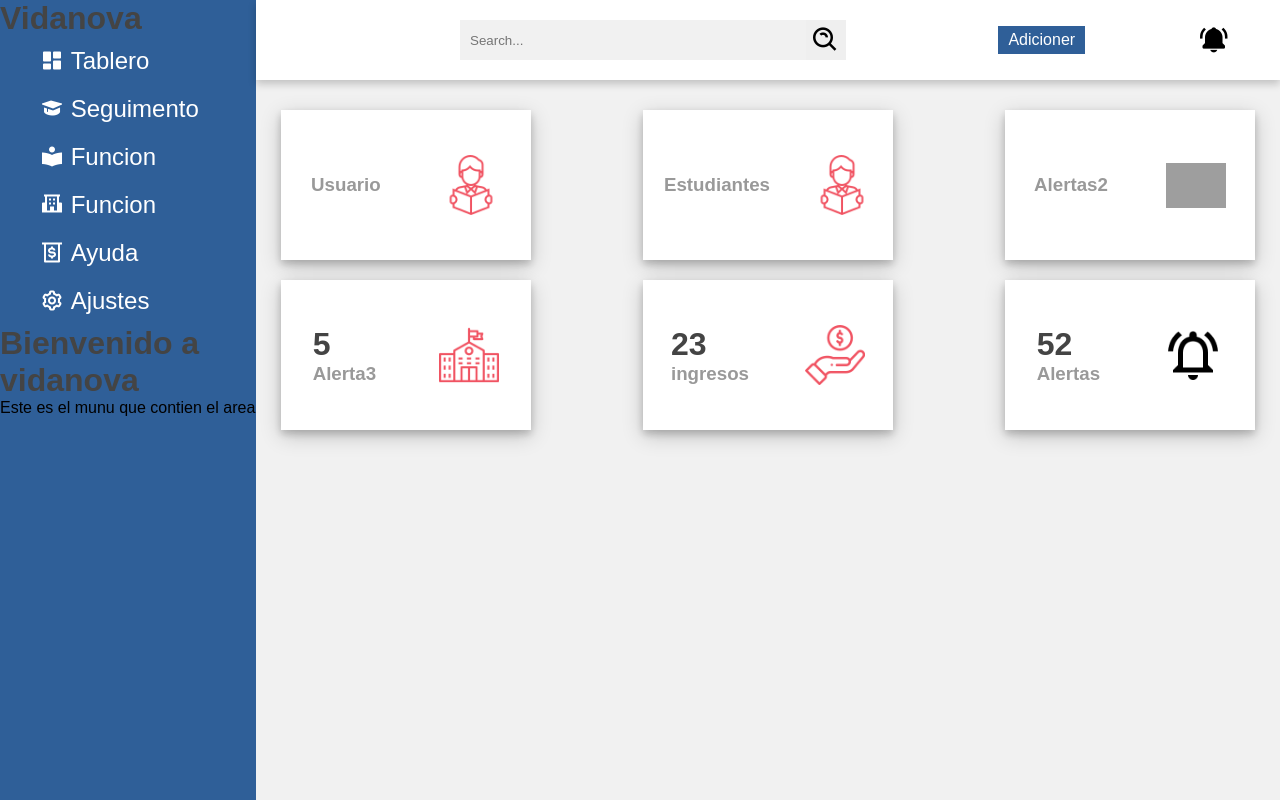
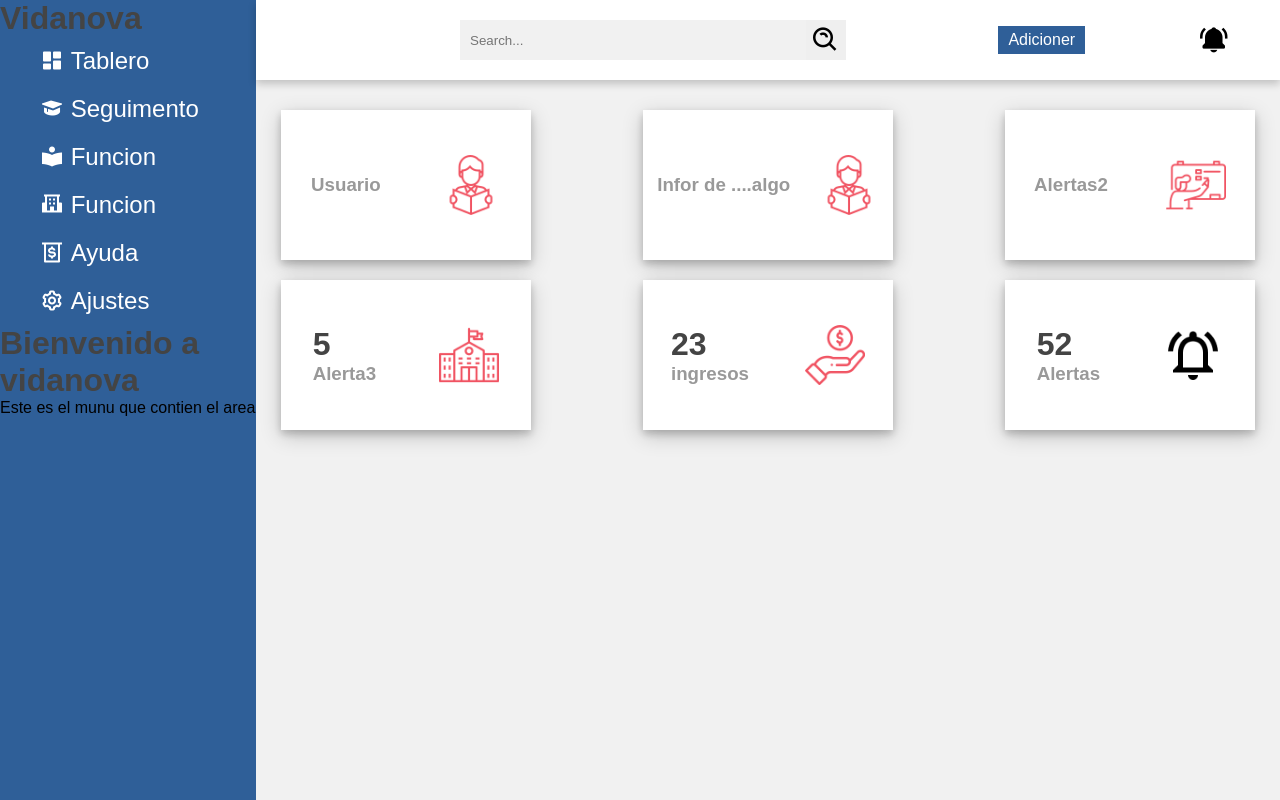
Before and after one commit to AMEZQUITAJUAN/ProyectoVidanova, a Django app: template vida_nova/templates/index.html in a window 1280 px wide. Run offline with Django 5.2, Linux system fonts and the light colour scheme; the template is opened without the code that fills it, so the values that code supplies are empty; grey boxes are pictures that could not be loaded.

Commit message:
cambiominimo

```diff
--- a/vida_nova/templates/index.html
+++ b/vida_nova/templates/index.html
@@ -31,7 +31,7 @@
             <div class="card">
                 <div class="box">
                     <h1></h1>
-                    <h3>Estudiantes</h3>
+                    <h3>Infor de ....algo</h3>
                 </div>
                 <div class="icon-case">
                     <img src="{% static 'media/students.png' %}" alt="">
@@ -43,7 +43,7 @@
                     <h3>Alertas2</h3>
                 </div>
                 <div class="icon-case">
-                    <img src="{% static 'media/teacher.png' %}" alt="">
+                    <img src="{% static 'media/teachers.png' %}" alt="">
                 </div>
             </div>
             <div class="card">
```
